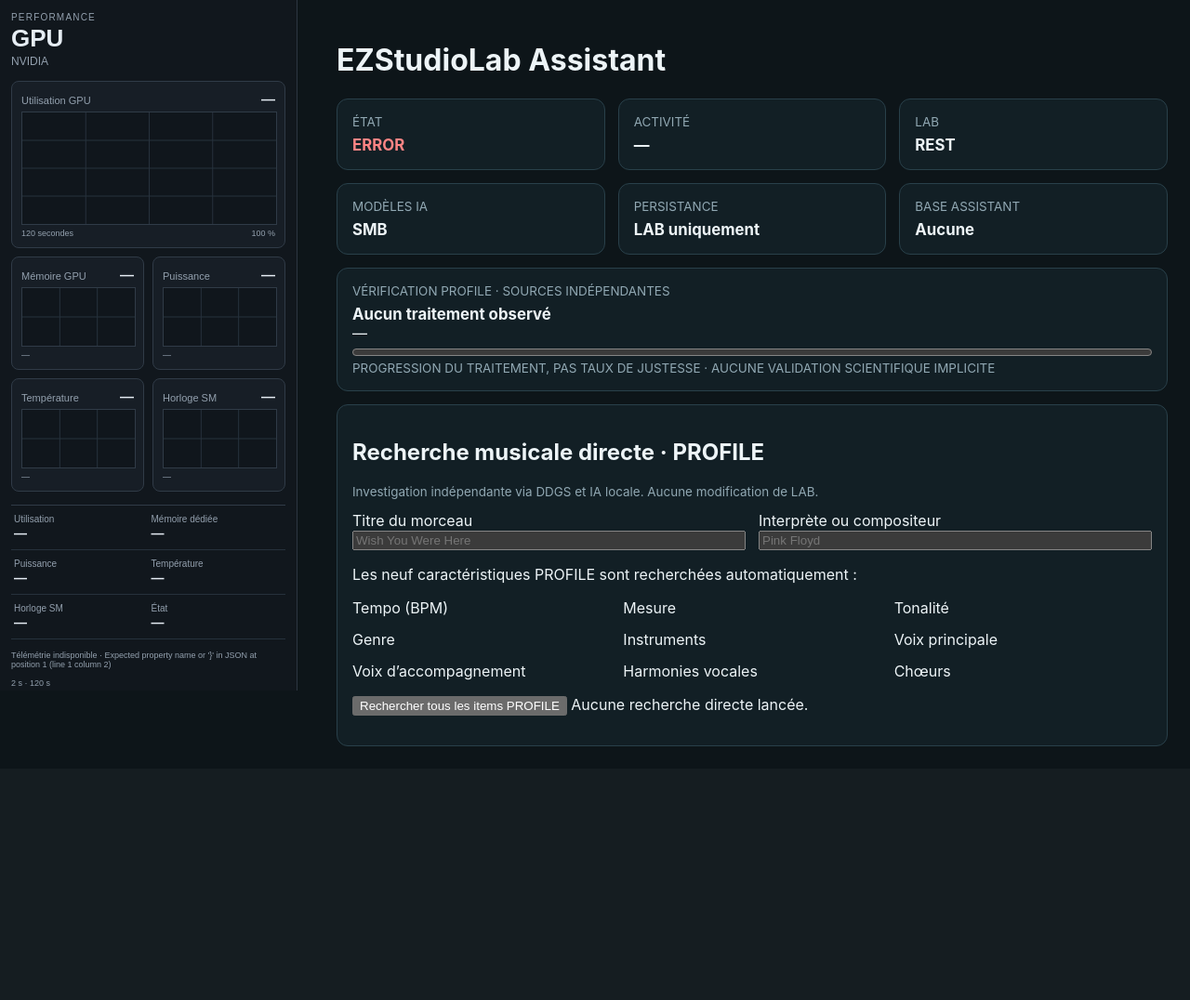
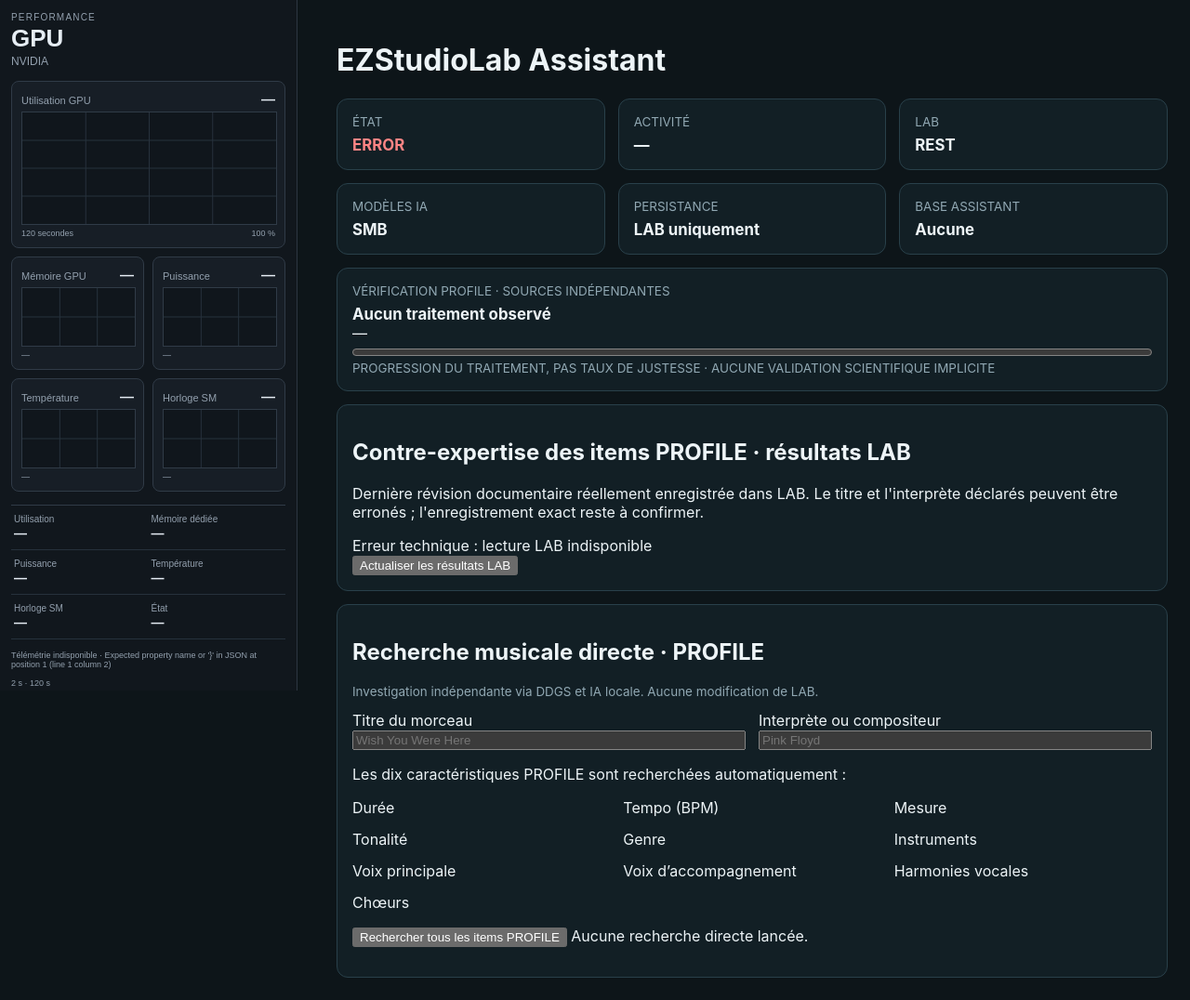
Before and after one commit to philstephibanez-wq/EZStudioLab_assistant, a Symfony app: template templates/dashboard/index.html.twig in a window 1280 px wide. Shown: the part 57-1133 px from the top of the page at 93% size. Before the commit the page ends 860 px from the top, so only its background shows below. Run offline with Twig, Linux system fonts and the light colour scheme; the template is opened without the code that fills it, so the values that code supplies are empty; some libraries are stand-ins or nearby versions.

Commit message:
feat(ui): afficher les avis PROFILE du run LAB dans Assistant, sans confondre la recherche directe
Contexte : LAB doit fournir les items et conserver les résultats consultables des deux côtés.
Modifications : vue du dernier run révisé, item/valeur/avis/sources, rafraîchissement.
Validation : inspection du template, aucun test navigateur XPS.
Impact : lecture seule, stockage exclusivement LAB.
Limites : identité non confirmée, dernier run avec révision et non sélection active.

```diff
--- a/templates/dashboard/index.html.twig
+++ b/templates/dashboard/index.html.twig
@@ -17,6 +17,13 @@
   <progress id="consultation-progress" max="4" value="0" style="width:100%"></progress>
   <div class="label">Progression du traitement, pas taux de justesse · aucune validation scientifique implicite</div>
 </div>
+<section class="card" style="margin-top:14px" aria-labelledby="lab-review-title">
+  <h2 id="lab-review-title">Contre-expertise des items PROFILE · résultats LAB</h2>
+  <p>Dernière révision documentaire réellement enregistrée dans LAB. Le titre et l'interprète déclarés peuvent être erronés ; l'enregistrement exact reste à confirmer.</p>
+  <div id="lab-review-state" role="status">Chargement…</div>
+  <div id="lab-review-results"></div>
+  <button type="button" id="lab-review-refresh">Actualiser les résultats LAB</button>
+</section>
 <section class="card" style="margin-top:14px" aria-labelledby="profile-direct-title">
   <h2 id="profile-direct-title">Recherche musicale directe · PROFILE</h2>
   <p class="label" style="text-transform:none">Investigation indépendante via DDGS et IA locale. Aucune modification de LAB.</p>
@@ -25,10 +32,10 @@
       <label>Titre du morceau<br><input required name="title" maxlength="180" placeholder="Wish You Were Here" style="width:100%;box-sizing:border-box"></label>
       <label>Interprète ou compositeur<br><input required name="artist" maxlength="180" placeholder="Pink Floyd" style="width:100%;box-sizing:border-box"></label>
     </div>
-    <p>Les neuf caractéristiques PROFILE sont recherchées automatiquement :</p>
+    <p>Les dix caractéristiques PROFILE sont recherchées automatiquement :</p>
     <div id="profile-direct-items" class="grid">
       {% for key, label in {
-        'tempo':'Tempo (BPM)','meter':'Mesure','key':'Tonalité','genre':'Genre',
+        'duration':'Durée','tempo':'Tempo (BPM)','meter':'Mesure','key':'Tonalité','genre':'Genre',
         'instrument:0':'Instruments','lead_vocal':'Voix principale',
         'backing_vocals':'Voix d’accompagnement','vocal_harmonies':'Harmonies vocales','choir':'Chœurs'
       } %}
@@ -46,6 +53,54 @@
 </section>
 {% endblock %}
 {% block javascripts %}
+<script>
+(function(){
+    var state=document.getElementById('lab-review-state');
+    var output=document.getElementById('lab-review-results');
+    var button=document.getElementById('lab-review-refresh');
+    function element(tag,value){
+        var node=document.createElement(tag);
+        if(value!==undefined)node.textContent=String(value);
+        return node;
+    }
+    function refresh(){
+        state.textContent='Lecture de la dernière révision LAB…';
+        fetch('/api/profile/latest-review',{cache:'no-store'})
+            .then(function(response){return response.json();})
+            .then(function(data){
+                output.replaceChildren();
+                if(!data.ok){state.textContent='Erreur technique : '+(data.error||'LAB inaccessible');return;}
+                if(data.state!=='available'){state.textContent='Aucune contre-expertise persistée dans LAB.';return;}
+                var declared=data.identity_declared||{};
+                state.textContent='Run #'+data.run_id+' · Révision #'+data.revision_id+' · '+data.status+
+                    ' · Identité déclarée : '+(declared.title||'?')+' — '+(declared.artist||'?')+
+                    ' · Correspondance de l’enregistrement non confirmée';
+                var labels={'duration':'Durée','tempo':'Tempo','meter':'Mesure','key':'Tonalité',
+                    'genre':'Genre','instrument:0':'Instruments','lead_vocal':'Voix principale',
+                    'backing_vocals':'Voix d’accompagnement','vocal_harmonies':'Harmonies vocales','choir':'Chœurs'};
+                (data.items||[]).forEach(function(item){
+                    var card=element('div');card.className='card';card.style.marginTop='8px';
+                    output.appendChild(card);
+                    card.appendChild(element('h3',labels[item.key]||item.key));
+                    card.appendChild(element('p','LAB : '+(item.value_lab||'non renseigné')));
+                    card.appendChild(element('p','Référence : '+(item.reference_value||'non trouvée')));
+                    card.appendChild(element('p','Avis : '+(item.verdict||'non_trouve')+' · '+(item.explanation||'Aucune justification disponible')));
+                    var urls=Array.from(new Set(item.sources||[]));
+                    if(!urls.length)card.appendChild(element('p','Aucune source lue.'));
+                    urls.forEach(function(url){
+                        if(typeof url!=='string'||!url.startsWith('https://'))return;
+                        var link=element('a','Source consultée');
+                        link.href=url;link.target='_blank';link.rel='noopener noreferrer';
+                        card.appendChild(link);
+                    });
+                });
+            })
+            .catch(function(){state.textContent='Erreur technique : lecture LAB indisponible';});
+    }
+    button.addEventListener('click',refresh);
+    refresh();
+})();
+</script>
 <script>
 (function(){
   var form=document.getElementById('profile-direct-form'), output=document.getElementById('profile-direct-results');
```
